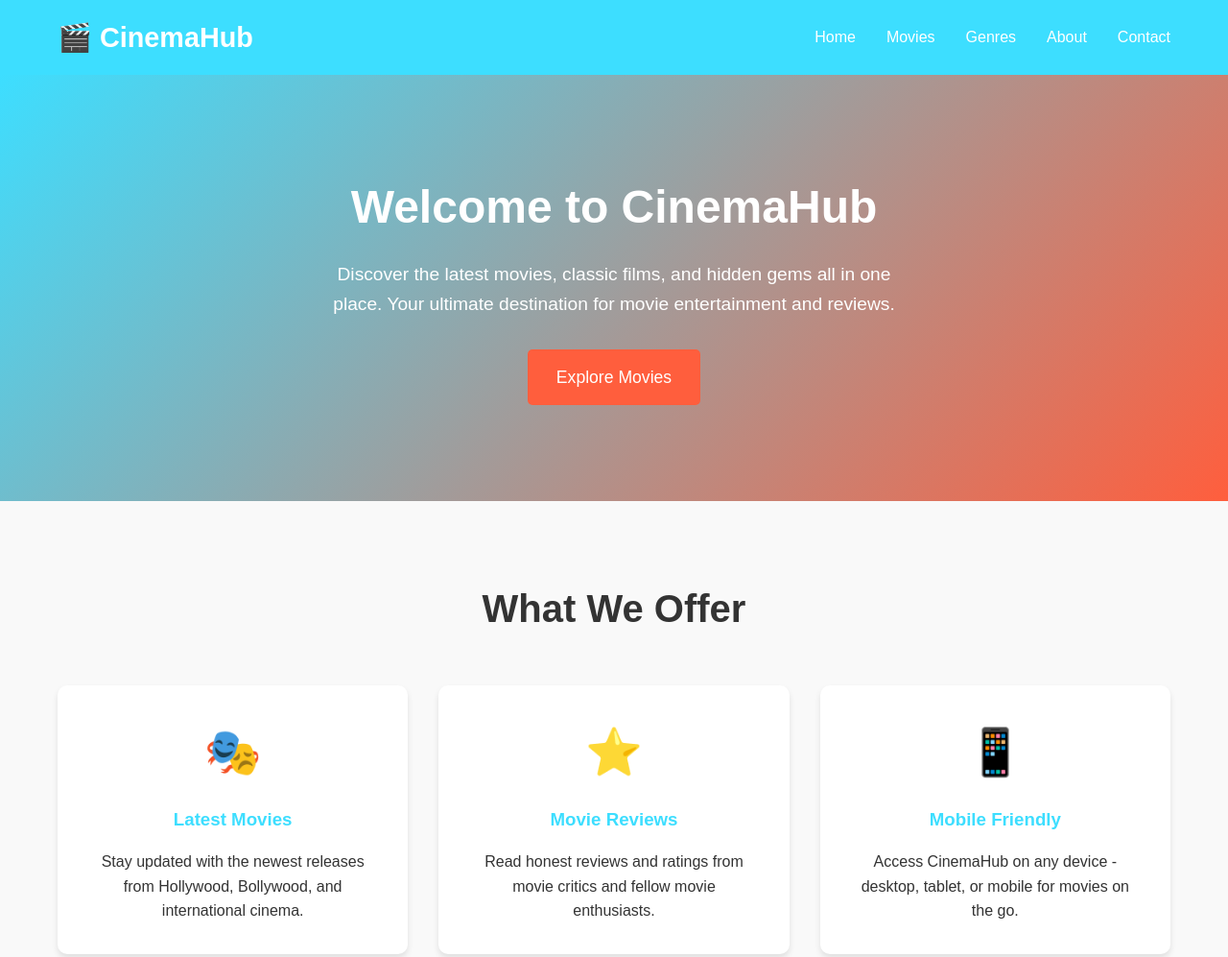
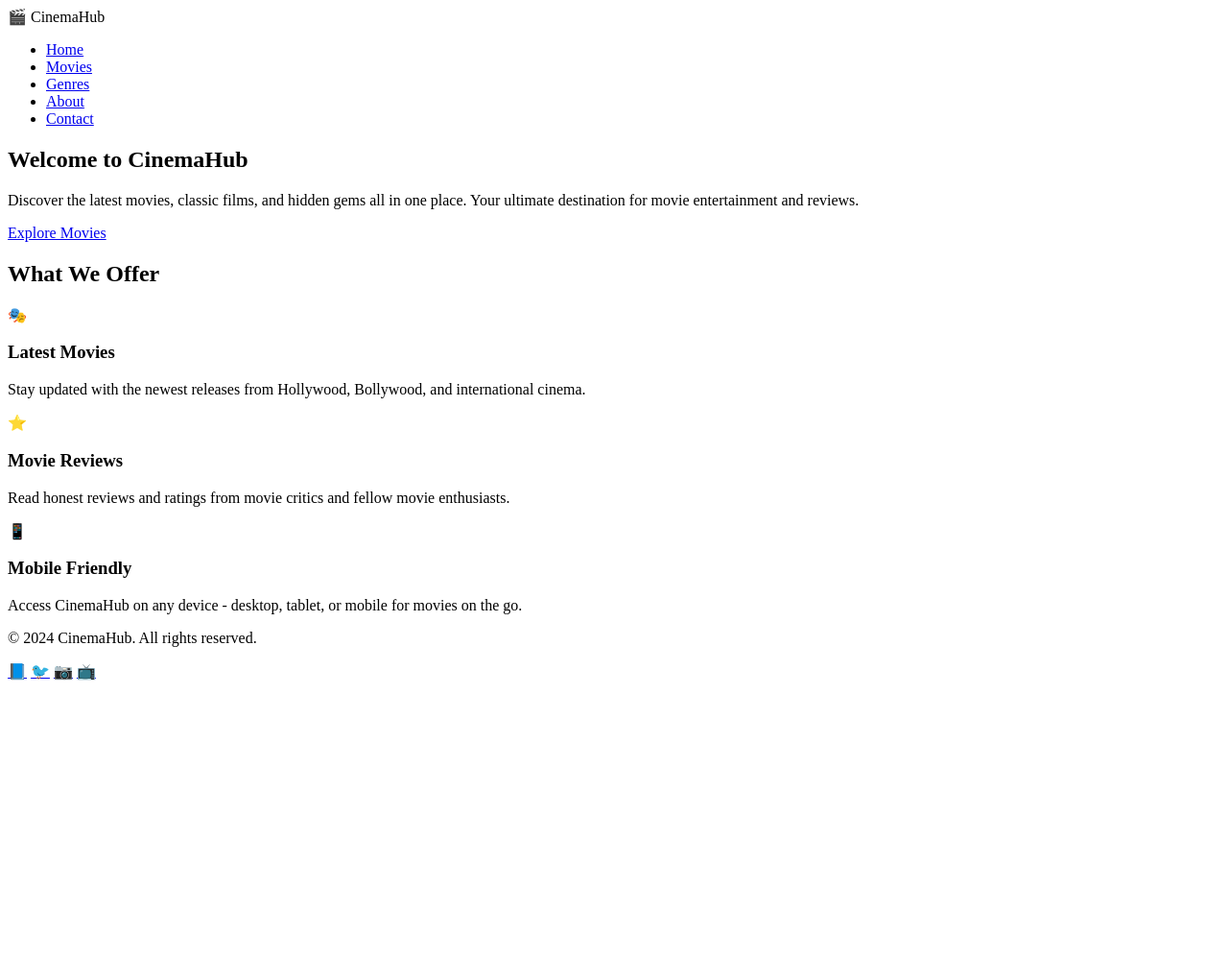
Before and after one commit to thesidsupreme/internship_projects, a plain HTML site: page tas1.html in a window 1280 px wide. Shown: the top 997 px of the page at 96% size. After the commit the page ends 800 px from the top, so only its background shows below. Drawn offline with Linux system fonts and the light colour scheme.

Commit message:
task1.html

```diff
--- a/tas1.html
+++ b/tas1.html
@@ -4,222 +4,9 @@
     <meta charset="UTF-8">
     <meta name="viewport" content="width=device-width, initial-scale=1.0">
     <title>CinemaHub - Your Movie Paradise</title>
-    <style>
-        * {
-            margin: 0;
-            padding: 0;
-            box-sizing: border-box;
-        }
 
-        body {
-            font-family: Arial, sans-serif;
-            line-height: 1.6;
-            color: #333;
-        }
-
-        /* Header */
-        header {
-            background-color: #3ddeff;
-            padding: 1rem 0;
-            position: sticky;
-            top: 0;
-            z-index: 100;
-        }
-
-        .container {
-            max-width: 1200px;
-            margin: 0 auto;
-            padding: 0 20px;
-        }
-
-        nav {
-            display: flex;
-            justify-content: space-between;
-            align-items: center;
-        }
-
-        .logo {
-            font-size: 1.8rem;
-            font-weight: bold;
-            color: white;
-        }
-
-        .nav-links {
-            display: flex;
-            list-style: none;
-            gap: 2rem;
-        }
-
-        .nav-links a {
-            text-decoration: none;
-            color: white;
-            font-weight: 500;
-            transition: color 0.3s;
-        }
-
-        .nav-links a:hover {
-            color: #FF5E3D;
-        }
-
-        /* Hero Section */
-        .hero {
-            background: linear-gradient(135deg, #3ddeff 0%, #FF5E3D 100%);
-            color: white;
-            padding: 100px 0;
-            text-align: center;
-        }
-
-        .hero h1 {
-            font-size: 3rem;
-            margin-bottom: 1rem;
-        }
-
-        .hero p {
-            font-size: 1.2rem;
-            margin-bottom: 2rem;
-            max-width: 600px;
-            margin-left: auto;
-            margin-right: auto;
-        }
-
-        .cta-button {
-            background-color: #FF5E3D;
-            color: white;
-            padding: 15px 30px;
-            font-size: 1.1rem;
-            border: none;
-            border-radius: 5px;
-            cursor: pointer;
-            text-decoration: none;
-            display: inline-block;
-            transition: background-color 0.3s;
-        }
-
-        .cta-button:hover {
-            background-color: #e54a2e;
-        }
-
-        /* Features Section */
-        .features {
-            padding: 80px 0;
-            background-color: #f9f9f9;
-        }
-
-        .features h2 {
-            text-align: center;
-            margin-bottom: 3rem;
-            font-size: 2.5rem;
-            color: #333;
-        }
-
-        .features-grid {
-            display: grid;
-            grid-template-columns: repeat(auto-fit, minmax(300px, 1fr));
-            gap: 2rem;
-        }
-
-        .feature-card {
-            background: white;
-            padding: 2rem;
-            border-radius: 10px;
-            text-align: center;
-            box-shadow: 0 4px 6px rgba(0,0,0,0.1);
-            transition: transform 0.3s;
-        }
-
-        .feature-card:hover {
-            transform: translateY(-5px);
-        }
-
-        .feature-icon {
-            font-size: 3rem;
-            margin-bottom: 1rem;
-        }
-
-        .feature-card h3 {
-            color: #3ddeff;
-            margin-bottom: 1rem;
-        }
-
-        /* Footer */
-        footer {
-            background-color: #333;
-            color: white;
-            padding: 40px 0;
-            text-align: center;
-        }
-
-        .footer-content {
-            display: flex;
-            justify-content: space-between;
-            align-items: center;
-            flex-wrap: wrap;
-            gap: 2rem;
-        }
-
-        .social-links {
-            display: flex;
-            gap: 1rem;
-        }
-
-        .social-links a {
-            color: white;
-            font-size: 1.5rem;
-            text-decoration: none;
-            transition: color 0.3s;
-        }
-
-        .social-links a:hover {
-            color: #3ddeff;
-        }
-
-        /* Mobile Responsive */
-        @media (max-width: 768px) {
-            .nav-links {
-                flex-direction: column;
-                gap: 1rem;
-            }
-
-            .hero h1 {
-                font-size: 2rem;
-            }
-
-            .hero p {
-                font-size: 1rem;
-                padding: 0 1rem;
-            }
-
-            .features h2 {
-                font-size: 2rem;
-            }
-
-            .footer-content {
-                flex-direction: column;
-                text-align: center;
-            }
-        }
-
-        @media (max-width: 480px) {
-            .hero {
-                padding: 60px 0;
-            }
-
-            .hero h1 {
-                font-size: 1.8rem;
-            }
-
-            .features {
-                padding: 40px 0;
-            }
-
-            .feature-card {
-                padding: 1.5rem;
-            }
-        }
-    </style>
 </head>
 <body>
-    <!-- Header -->
     <header>
         <div class="container">
             <nav>
```
